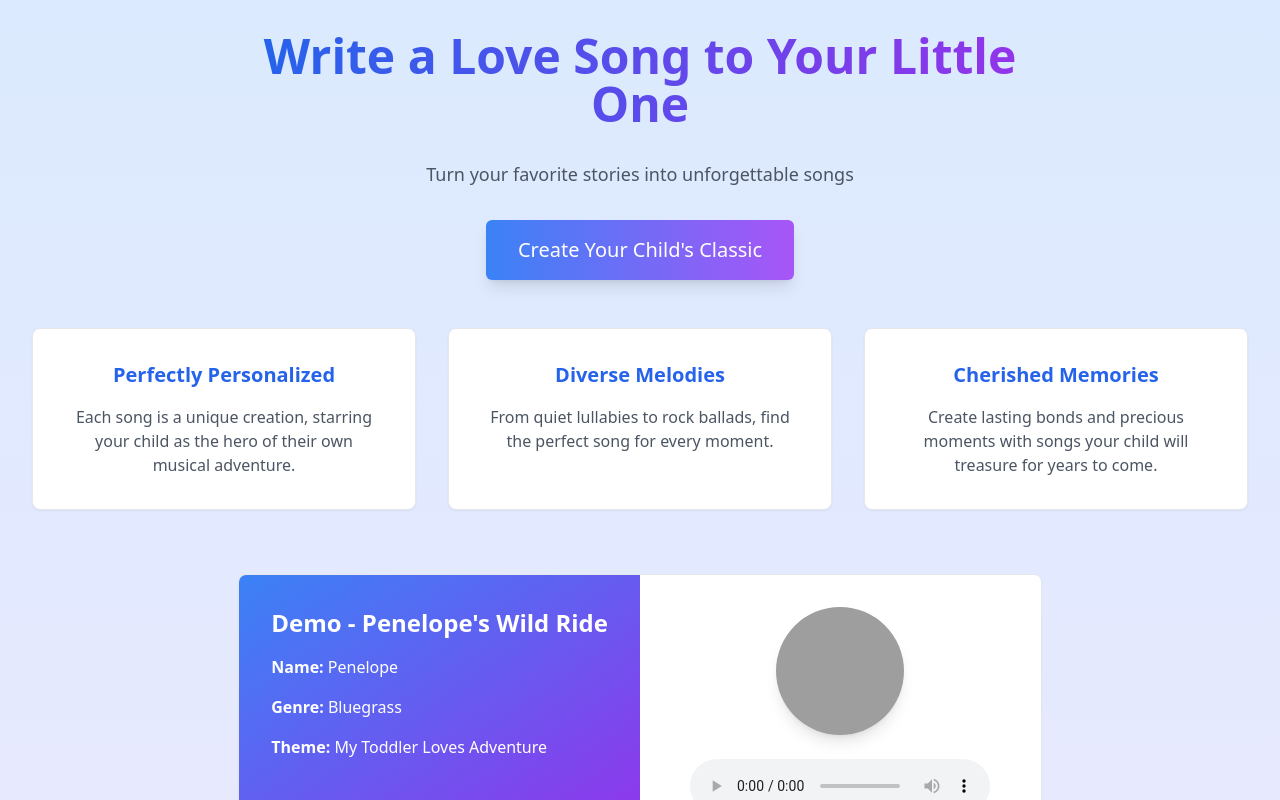
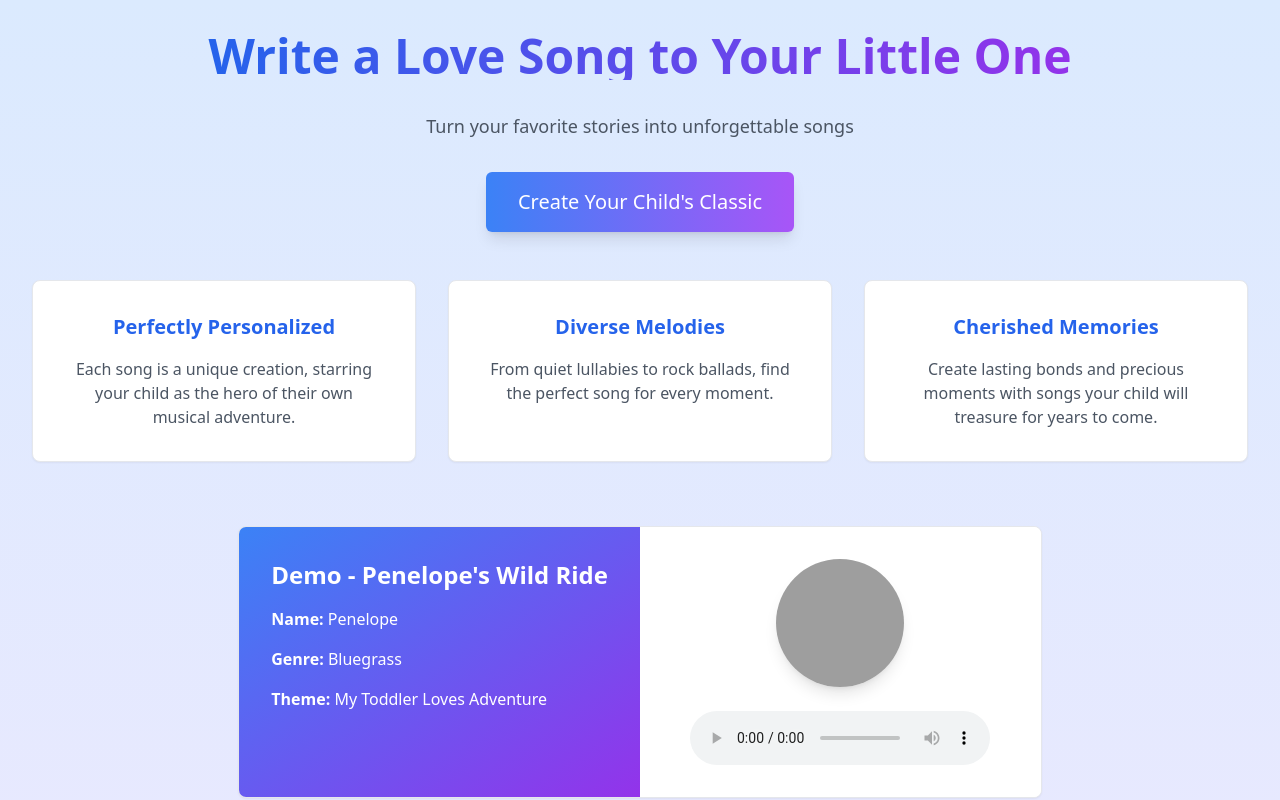
Before and after one commit to rrh1441/kiddoclassics, a Next.js app: page / in a window 1280 px wide. Shown: the top 800 px of the page. Built offline with nearby package versions, Linux system fonts and the light colour scheme; grey boxes are pictures that could not be loaded.

Commit message:
updated landing page v12

```diff
--- a/src/app/page.tsx
+++ b/src/app/page.tsx
@@ -53,7 +53,7 @@ export default function LandingPage() {
   return (
     <div className="min-h-screen bg-gradient-to-b from-blue-100 to-purple-100 flex flex-col items-center p-8">
       {/* Hero Section */}
-      <div className="text-center space-y-8 max-w-3xl">
+      <div className="text-center space-y-8 max-w-4xl">
         <h1 className="text-5xl font-extrabold text-transparent bg-clip-text bg-gradient-to-r from-blue-600 to-purple-600">
           Write a Love Song to Your Little One
         </h1>
```
